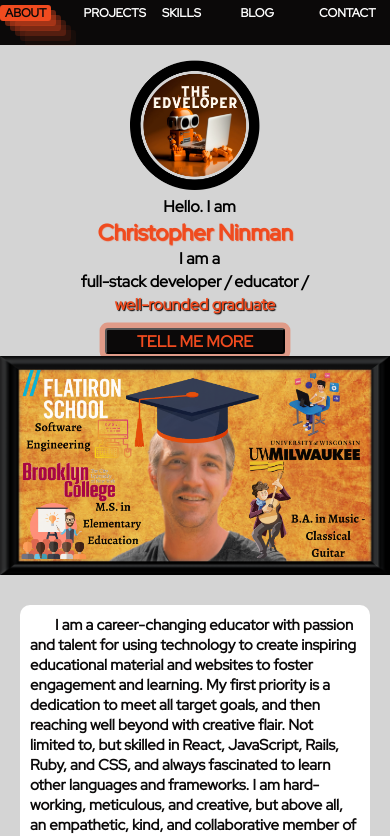
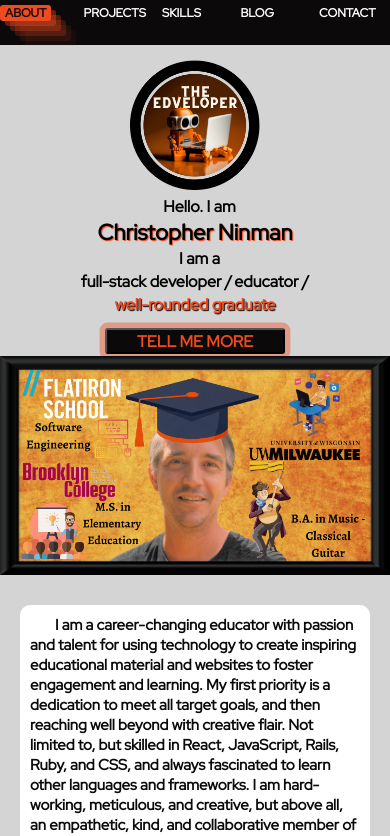
Before and after one commit to ctninman/me, a React (Create React App) app: page / in a window 390 px wide. Shown: the top 836 px of the page. Built offline with nearby package versions, Linux system fonts and the light colour scheme; the HTML template or start-up script is replaced by a standard one.

Commit message:
fixed h1 color change in resize

```diff
--- a/src/index.css
+++ b/src/index.css
@@ -847,7 +847,7 @@ transform: scale(1.03,1.03);
 	.about-left h1 {
 		margin: 1px;
 		font-size: 22px;
-		color: #F04B1F;
+		/* color: #F04B1F; */
 		flex-direction: row;
 	}
 
@@ -1012,7 +1012,7 @@ transform: scale(1.03,1.03);
 	.about-left h1 {
 		margin: 1px;
 		font-size: 22px;
-		color: #F04B1F;
+		/* color: #F04B1F; */
 		flex-direction: row;
 
 	}
```
